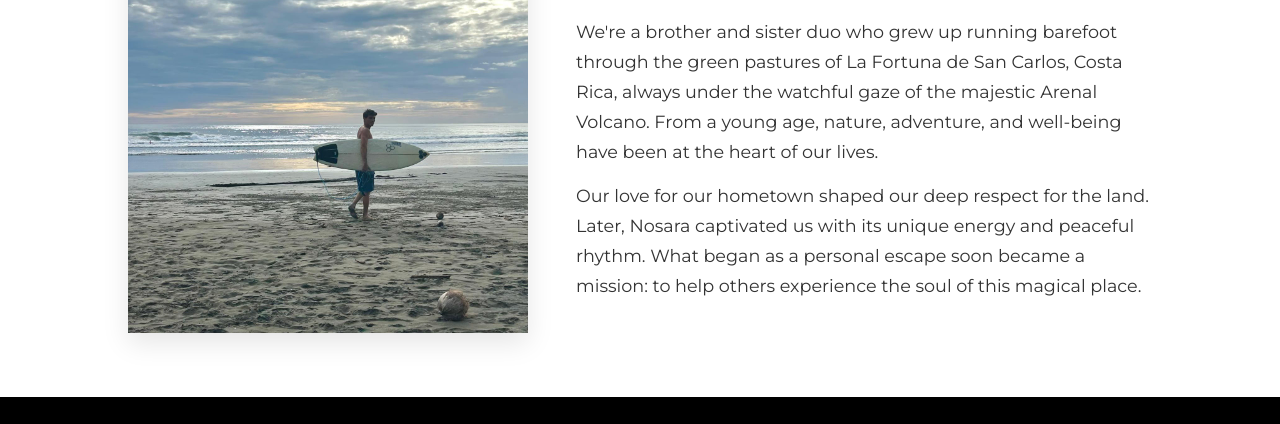
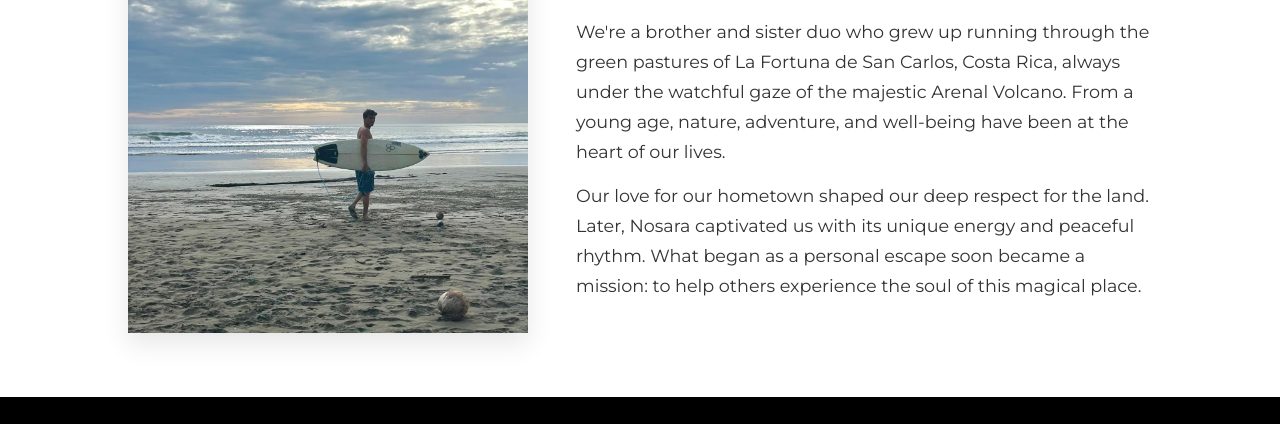
Before and after one commit to Claudiaolivasmo/nosara-adventures, a plain HTML site: page about.html in a window 1280 px wide. Shown: the part 217-641 px from the top of the page. Drawn offline with Linux system fonts and the light colour scheme.

Commit message:
Last update for the day

```diff
--- a/about.html
+++ b/about.html
@@ -43,7 +43,7 @@
     <div class="about-texto">
       <h2>About Us</h2>
       <p>
-        We're a brother and sister duo who grew up running barefoot through the green pastures of La Fortuna de San Carlos, Costa Rica, always under the watchful gaze of the majestic Arenal Volcano. From a young age, nature, adventure, and well-being have been at the heart of our lives.
+        We're a brother and sister duo who grew up running through the green pastures of La Fortuna de San Carlos, Costa Rica, always under the watchful gaze of the majestic Arenal Volcano. From a young age, nature, adventure, and well-being have been at the heart of our lives.
       </p>
       <p>
         Our love for our hometown shaped our deep respect for the land. Later, Nosara captivated us with its unique energy and peaceful rhythm. What began as a personal escape soon became a mission: to help others experience the soul of this magical place.
```
